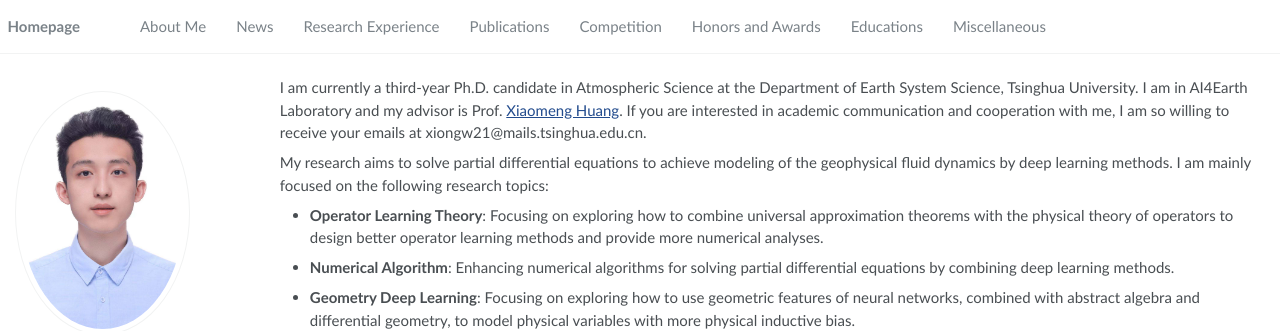
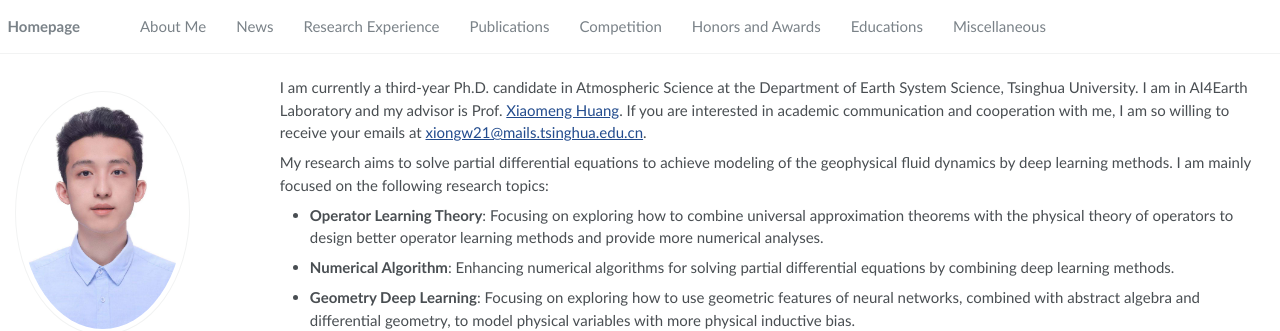
Before and after one commit to XiongWeiTHU/XiongWeiTHU.github.io, a Jekyll site: the page built from _pages/about.md, in a window 1280 px wide and 900 px high. Shown: the top 331 px of the window. Built offline with Jekyll 4.4.1, drawn with Linux system fonts in a browser that asks for light colours; part of the change alters nothing that is shown.

```diff
--- a/_pages/about.md
+++ b/_pages/about.md
@@ -17,7 +17,7 @@ redirect_from:
 
 <span class='anchor' id='about-me'></span>
 
-I am currently a third-year Ph.D. candidate in Atmospheric Science at the Department of Earth System Science, Tsinghua University. I am in AI4Earth Laboratory and my advisor is Prof. [Xiaomeng Huang](http://faculty.dess.tsinghua.edu.cn/huangxiaomeng/en/index.htm). If you are interested in academic communication and cooperation with me, I am so willing to receive your emails at xiongw21@mails.tsinghua.edu.cn.
+I am currently a third-year Ph.D. candidate in Atmospheric Science at the Department of Earth System Science, Tsinghua University. I am in AI4Earth Laboratory and my advisor is Prof. [Xiaomeng Huang](http://faculty.dess.tsinghua.edu.cn/huangxiaomeng/en/index.htm). If you are interested in academic communication and cooperation with me, I am so willing to receive your emails at [xiongw21@mails.tsinghua.edu.cn](mailto:xiongw21@mails.tsinghua.edu.cn).
 
 <!-- You can find my CV here: [Curriculum Vitae](./files/cv.pdf).-->
 
```
